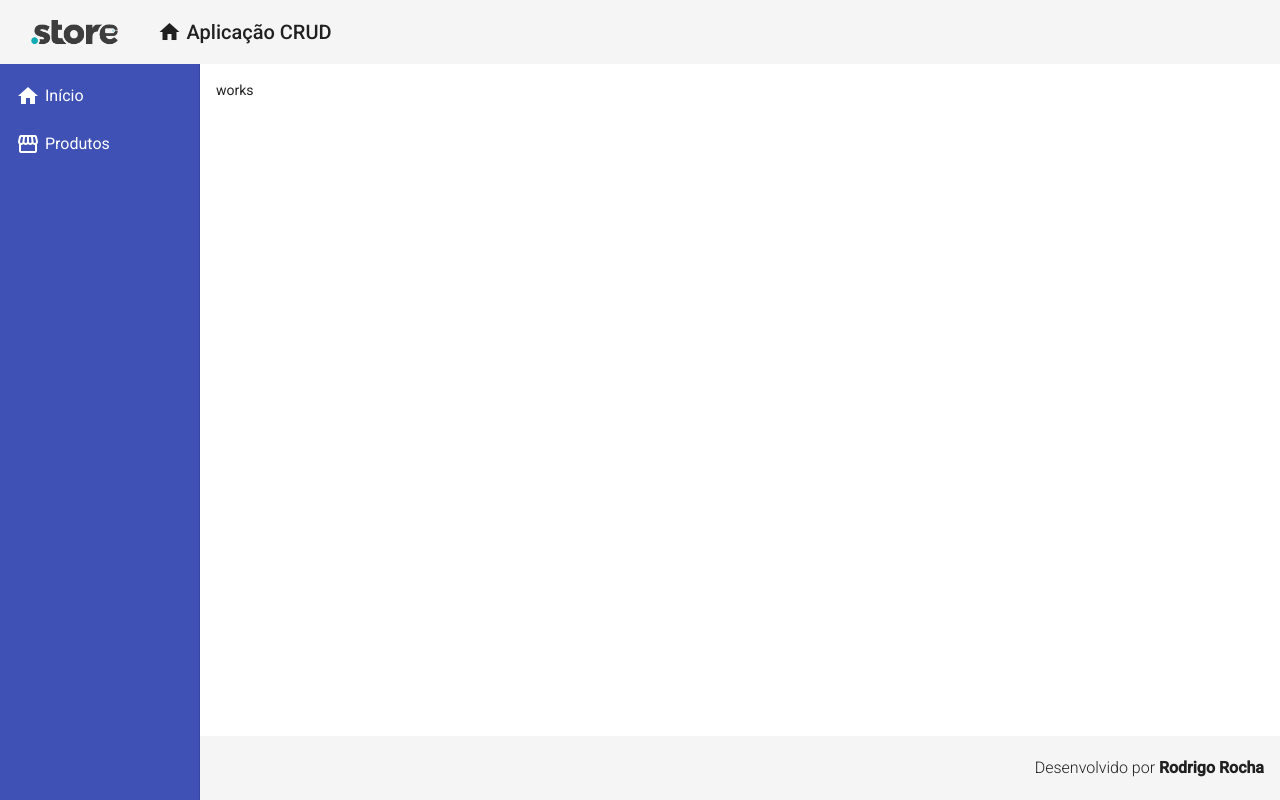
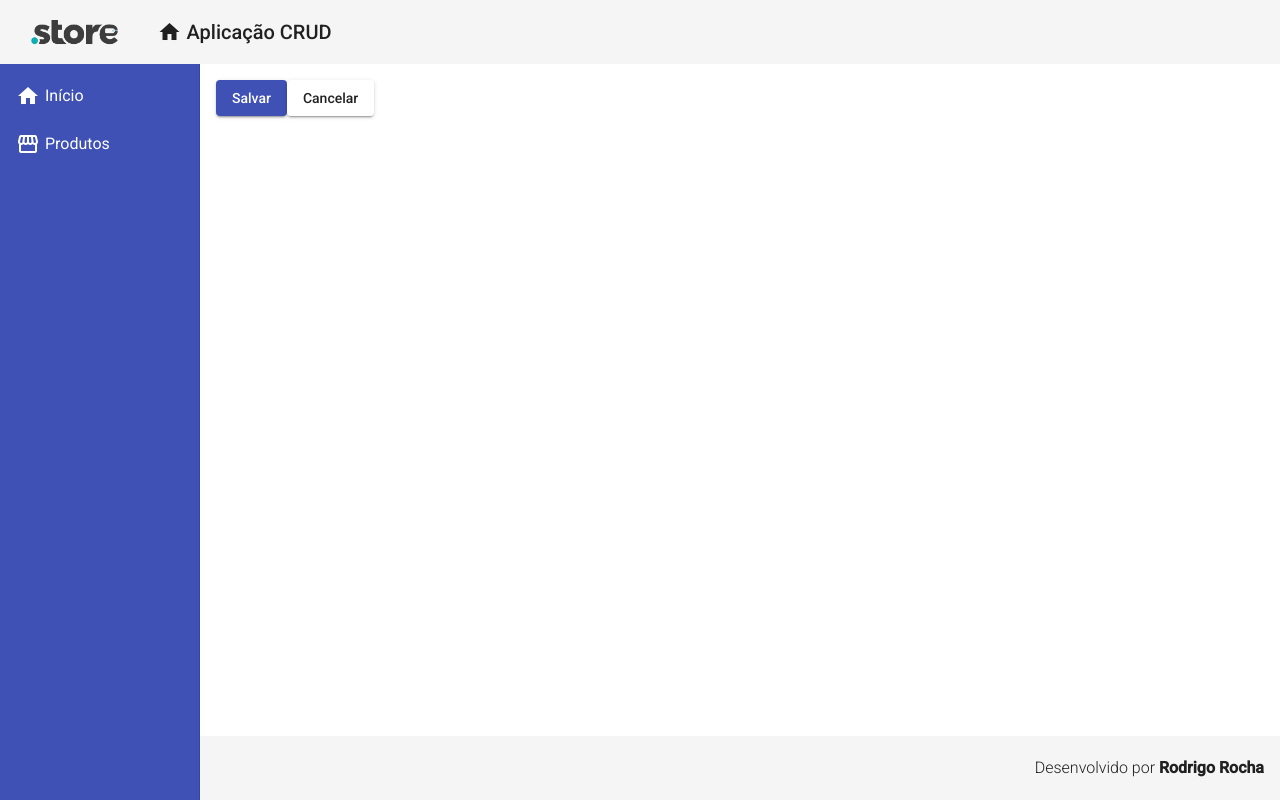
Before and after one commit to rochards/cadastro-produto-angular, an Angular app in the folder frontend/: page /products/create in a window 1280 px wide. Built offline with nearby package versions, Linux system fonts and the light colour scheme.

Commit message:
Criacao do product.model e product.service e adicao de novas rotas nos demais componentes

```diff
--- a/frontend/src/app/app.module.ts
+++ b/frontend/src/app/app.module.ts
@@ -19,6 +19,7 @@ import { ProductCrudComponent } from './views/product-crud/product-crud.componen
 import { ProductCreateComponent } from './components/product/product-create/product-create.component';
 
 import { MatButtonModule } from '@angular/material/button';
+import { MatSnackBarModule } from '@angular/material/snack-bar'
 
 @NgModule({
   declarations: [ // aqui ficam os componentes que serão renderizados no index.html
@@ -38,9 +39,10 @@ import { MatButtonModule } from '@angular/material/button';
     MatSidenavModule, // importei
     MatListModule, // importei
     MatCardModule,
-    MatButtonModule
+    MatButtonModule,
+    MatSnackBarModule
   ],
-  providers: [],
+  providers: [], // aqui iria os services que eu gostaria de expor para fora do módulo
   bootstrap: [AppComponent]
 })
 export class AppModule { }
--- a/frontend/src/app/components/product/product-create/product-create.component.html
+++ b/frontend/src/app/components/product/product-create/product-create.component.html
@@ -1 +1,7 @@
-<p>works</p>
+<button mat-raised-button (click)="createProduct()" color="primary">
+    Salvar
+</button>
+
+<button mat-raised-button (click)="cancel()">
+    Cancelar
+</button>
--- a/frontend/src/app/components/product/product-create/product-create.component.ts
+++ b/frontend/src/app/components/product/product-create/product-create.component.ts
@@ -1,4 +1,6 @@
 import { Component, OnInit } from '@angular/core';
+import { ProductService } from '../product.service';
+import { Router } from '@angular/router'
 
 @Component({
   selector: 'app-product-create',
@@ -7,8 +9,20 @@ import { Component, OnInit } from '@angular/core';
 })
 export class ProductCreateComponent implements OnInit {
 
-  constructor() { }
+  // fazendo a injeção de dependência
+  constructor(
+    private productService: ProductService,
+    private router: Router
+  ) { }
 
   ngOnInit(): void {
   }
+
+  createProduct(): void {
+    this.productService.showMessage('Produto criado com sucesso!');
+  }
+
+  cancel(): void {
+    this.router.navigate(['/products'])
+  }
 }
--- /dev/null
+++ b/frontend/src/app/components/product/product.service.ts
@@ -0,0 +1,19 @@
+import { Injectable } from '@angular/core';
+import { MatSnackBar } from '@angular/material/snack-bar'; // preciso importar o material lá no app.module.ts
+
+// essa anotação indica que essa classe pode ser injeta em outros componentes
+@Injectable({
+  providedIn: 'root'
+})
+export class ProductService {
+
+  constructor(private snackBar: MatSnackBar) { }
+
+  showMessage(msg: string): void {
+    this.snackBar.open(msg, 'X', {
+      duration: 3000,
+      horizontalPosition: 'right',
+      verticalPosition: 'top'
+    });
+  }
+}
```
Also changed, not shown: frontend/src/app/components/product/product.model.ts (added, +8 -0 lines).
